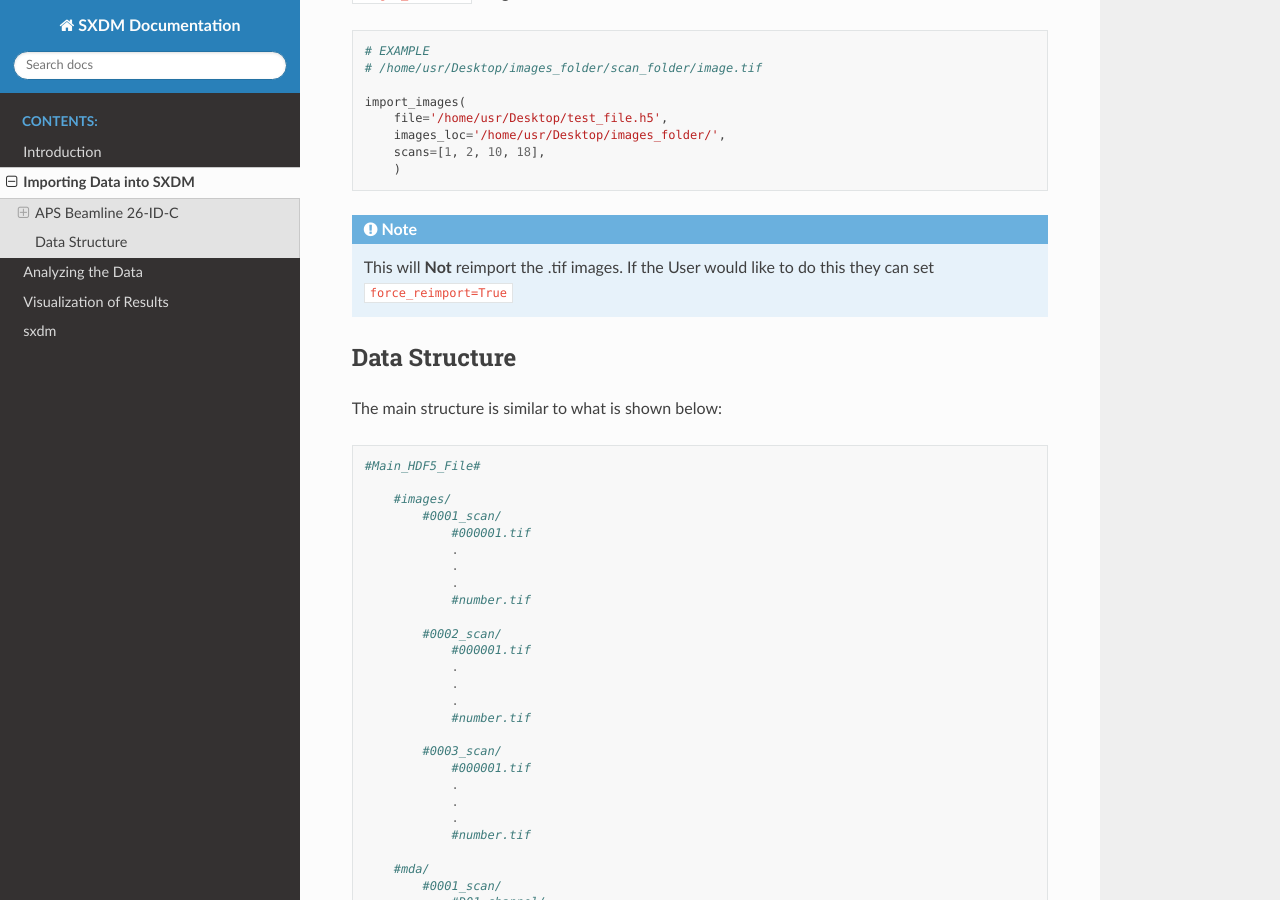
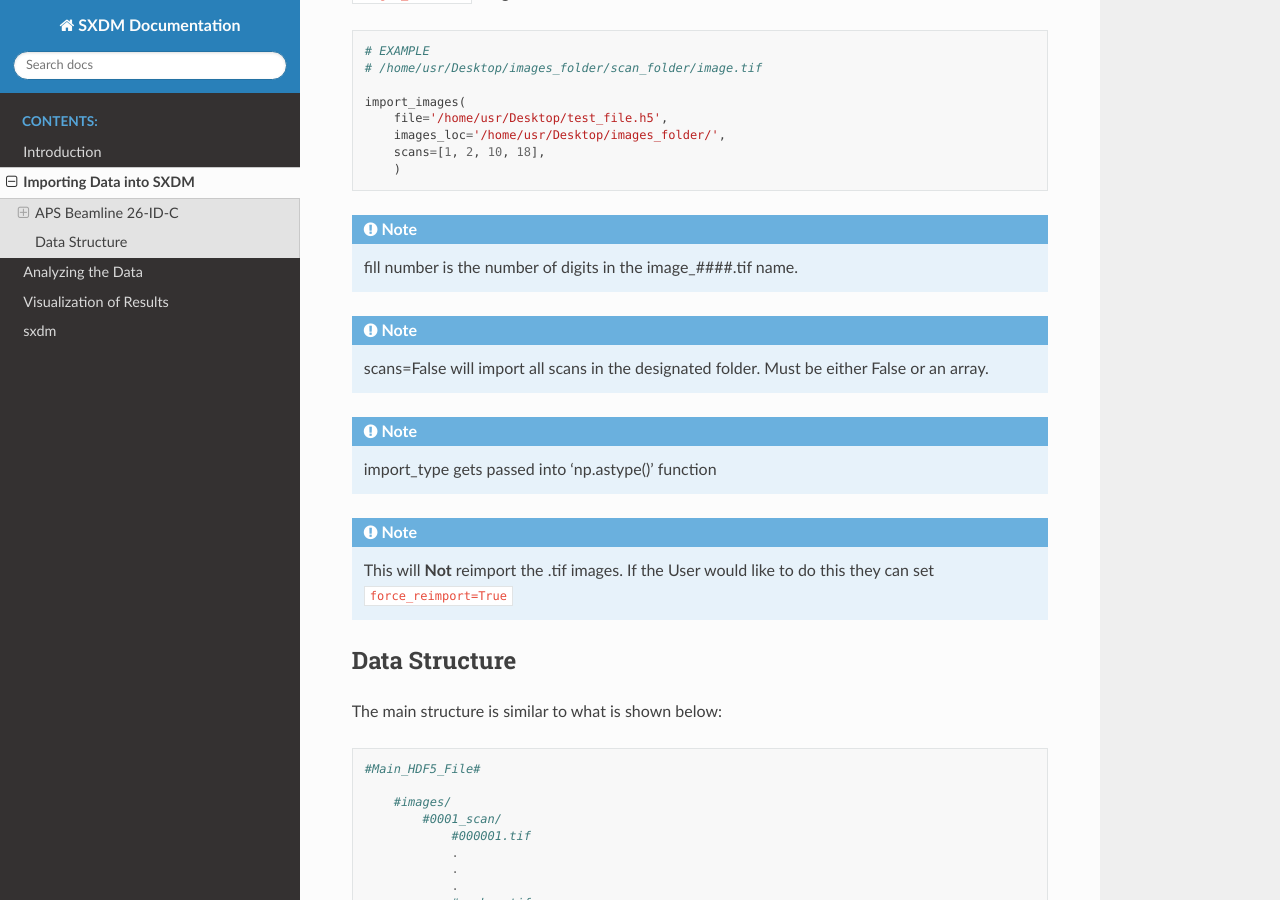
Before and after one commit to WilliamJudge94/sxdm, a Sphinx documentation site: the page built from docs/importing.rst, in a window 1280 px wide and 900 px high, scrolled down 1403 px. Built offline with Sphinx 7.4.7 and the Read the Docs theme 2.0.0, drawn with Linux system fonts in a browser that asks for light colours.

Commit message:
Docs Updating

```diff
--- a/docs/analysis.rst
+++ b/docs/analysis.rst
@@ -60,6 +60,11 @@ dataset. To begin, run the following
 
 If detector channels have not been previously set default values will present themselves. Change all values according
 to your experimental setup.
+
+.. note::
+    All dictionary entries are in the form of 'Detector Name': detector number. Example above says the Cu flourescence
+    detector channel was 2. The Fe flourescence detector channel was also 2. Etc. All dictionary entries, reguardless
+    of what they are for, should have different detector channel numbers.
 
 ``fluor`` (dic) The User can place as many Fluorescence dictionary entries as they would like. Except there must be at
 least 1. Entries can be named however the User would like.
--- a/docs/importing.rst
+++ b/docs/importing.rst
@@ -82,6 +82,15 @@ This function will iterate through all folders in the ``images_loc`` folders and
         images_loc='/home/usr/Desktop/images_folder/',
         scans=[1, 2, 10, 18],
         )
+
+.. note::
+    fill number is the number of digits in the image_####.tif name.
+
+.. note::
+    scans=False will import all scans in the designated folder. Must be either False or an array.
+
+.. note::
+    import_type gets passed into 'np.astype()' function
 
 .. note::
     This will **Not** reimport the .tif images. If the User would like to do this they
```
